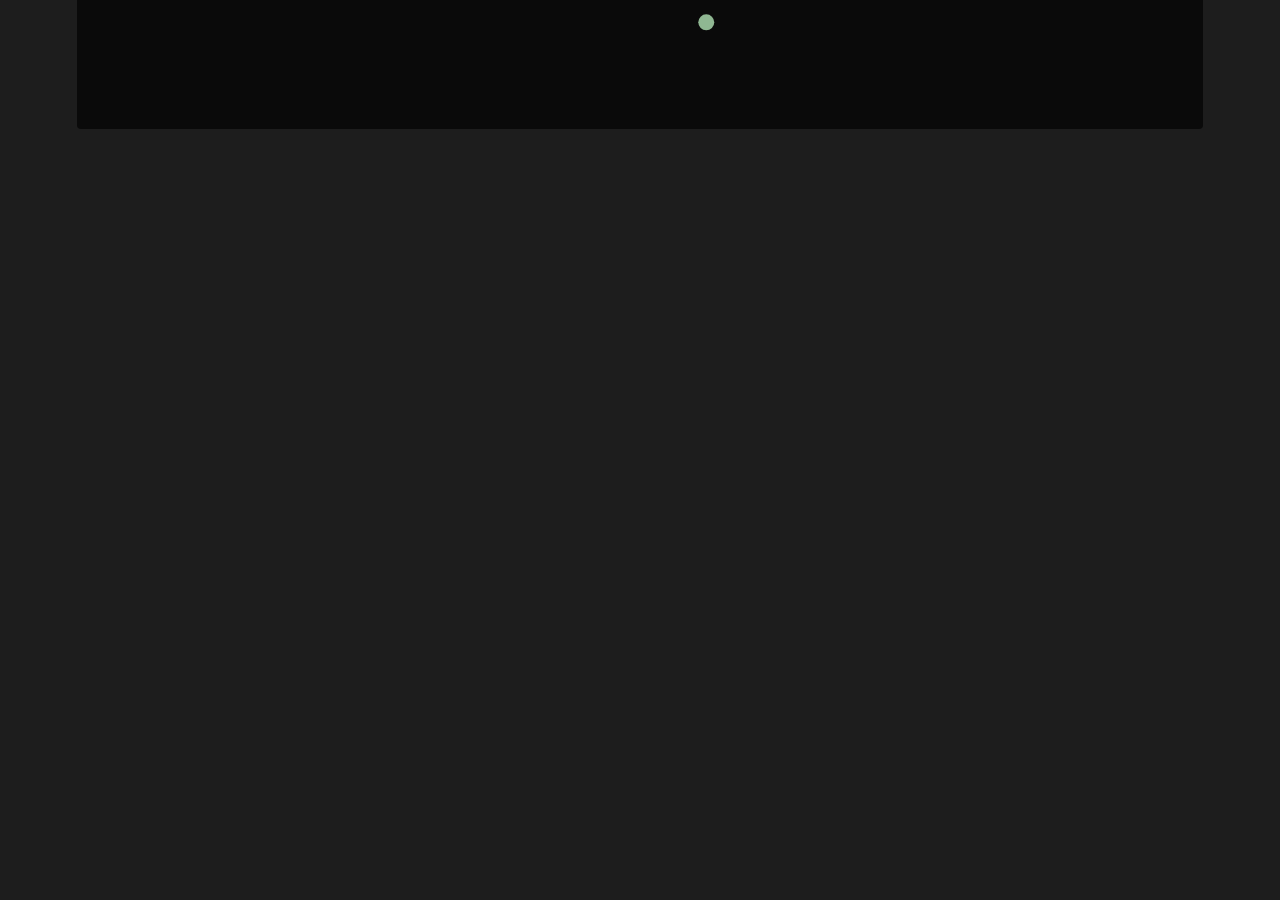
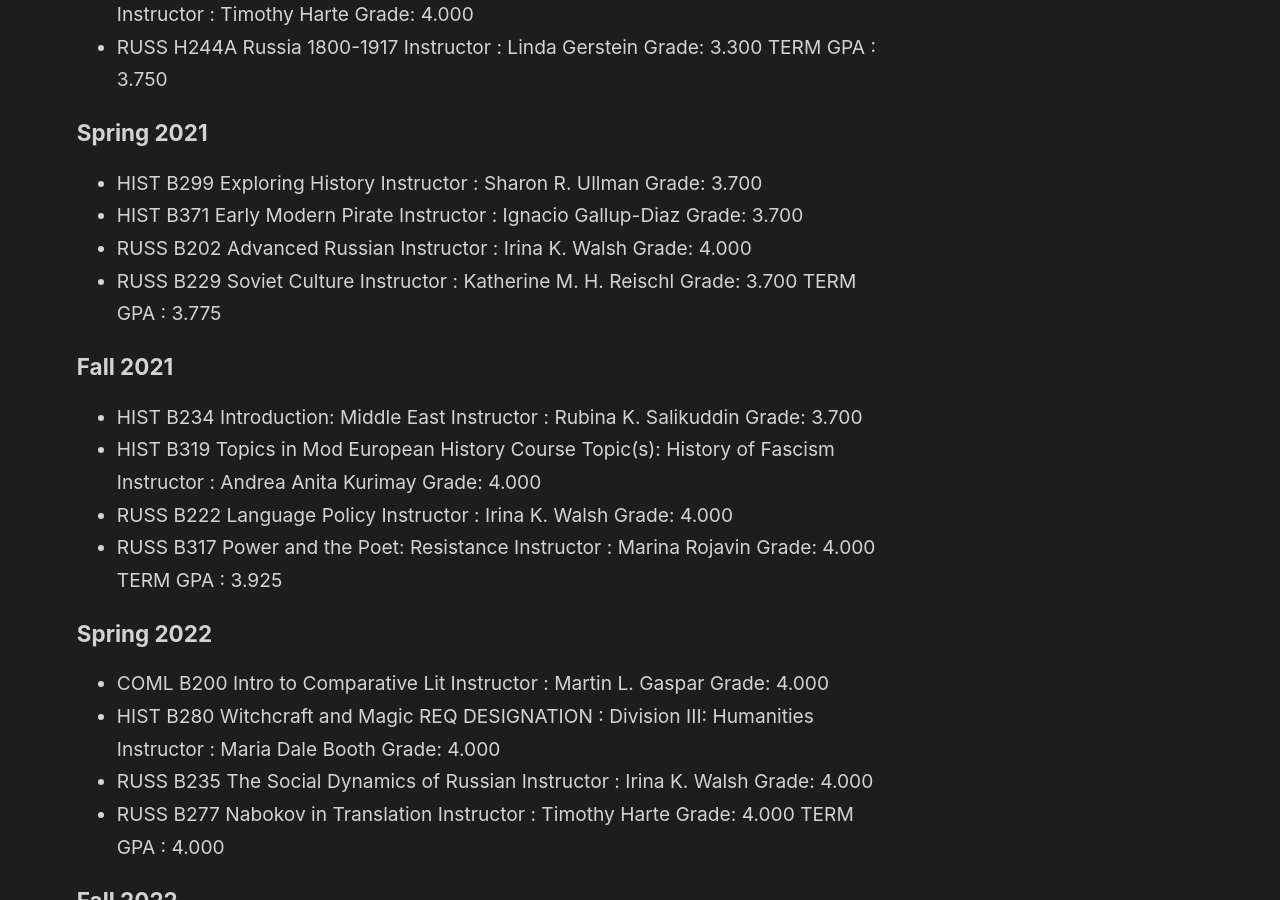
Before and after one commit to cboucher01/cboucher01.github.io, a Jekyll site: the page built from _notes/bmc.md, in a window 1280 px wide and 900 px high, scrolled down 1356 px. Built offline with Jekyll 4.4.1, drawn with Linux system fonts in a browser that asks for light colours; before the commit the page ends 1598 px from its top, so only the background shows below that; some of the changed text lies outside the part shown.

Commit message:
add courses to bmc page

```diff
--- a/_notes/bmc.md
+++ b/_notes/bmc.md
@@ -2,4 +2,147 @@
 title: Bryn Mawr College
 ---
 
-I graduated with an A.B. from Bryn Mawr College in 2023. I studied at BMC for 4 years and majored in Russian and History. My senior [[thesis]] was titled “The Politics of Adaptation: Yakov Protazanov’s *Queen of Spades* and *Father Sergius* in the Context of War and Revolution.”
+I graduated magna cum laude with an A.B. and departmental honors in Russian and History from Bryn Mawr College in 2023. My cumulative GPA was 3.920. My senior [[thesis]] was titled “The Politics of Adaptation: Yakov Protazanov’s *Queen of Spades* and *Father Sergius* in the Context of War and Revolution.”
+
+## Courses
+### Fall 2019
+- EMLY B001 Emily Balch Seminars
+    Course Topic(s): Saints/Sinners/Stage/Screen
+    Instructor : Mariah Min
+    Grade: 4.000
+- HIST B124 High and Late Middle Ages
+    Instructor : Elly Rachel Truitt
+    Grade: 4.000
+- MATH B102 Calculus II
+    Instructor : John Bergdall
+    Grade: 4.000
+- PE B048 THRIVE Seminar 0.00 CR
+    Course Topic(s): Honor Code
+    Instructor : Judith Balthazar
+    Grade: 4.000
+- RUSS B001 Elementary Russian
+    Instructor : Jane Shaw, Timothy Harte
+    Grade: 4.000
+TERM GPA : 4.000
+
+### Spring 2020
+- BIOL B115 Computing Through Biology
+    Instructor : Sydne Record
+    Grade: 4.000
+- ENGL B226 Postmodernism
+    Instructor : Michael Tratner
+    Grade: 4.000
+- RUSS B002 Elementary Russian
+    Instructor : Jane Shaw, Timothy Harte
+    Grade: 4.000
+- RUSS B271 Chekhov:Stories&Plays in Trans
+    Instructor : Timothy Harte
+    Grade: 4.000
+TERM GPA : 4.000
+
+### Summer 2020
+- RUSS B101 Intermediate Russian
+    Instructor : Jane Shaw, Irina K. Walsh
+    Grade: 4.000
+- RUSS B102 Intermediate Russian
+    Instructor : Jane Shaw, Irina K. Walsh
+    Grade: 4.000
+TERM GPA : 4.000
+
+### Fall 2020
+- POLS B141 Intro to International Politic
+    Instructor : Nisrin Omer Elamin
+    Grade: 3.700
+- RUSS B201 Advanced Russian
+    Instructor : Marina Rojavin
+    Grade: 4.000
+- RUSS B238 Topics: History of Cinema
+    Course Topic(s): Silent Film:US-Soviet Russia
+    Instructor : Timothy Harte
+    Grade: 4.000
+- RUSS H244A Russia 1800-1917
+    Instructor : Linda Gerstein
+    Grade: 3.300
+TERM GPA : 3.750
+
+### Spring 2021
+- HIST B299 Exploring History
+    Instructor : Sharon R. Ullman
+    Grade: 3.700
+- HIST B371 Early Modern Pirate
+    Instructor : Ignacio Gallup-Diaz
+    Grade: 3.700
+- RUSS B202 Advanced Russian
+    Instructor : Irina K. Walsh
+    Grade: 4.000
+- RUSS B229 Soviet Culture
+    Instructor : Katherine M. H. Reischl
+    Grade: 3.700
+TERM GPA : 3.775
+
+### Fall 2021
+- HIST B234 Introduction: Middle East
+    Instructor : Rubina K. Salikuddin
+    Grade: 3.700
+- HIST B319 Topics in Mod European History
+    Course Topic(s): History of Fascism
+    Instructor : Andrea Anita Kurimay
+    Grade: 4.000
+- RUSS B222 Language Policy
+    Instructor : Irina K. Walsh
+    Grade: 4.000
+- RUSS B317 Power and the Poet: Resistance
+    Instructor : Marina Rojavin
+    Grade: 4.000
+TERM GPA : 3.925
+
+### Spring 2022
+- COML B200 Intro to Comparative Lit
+    Instructor : Martin L. Gaspar
+    Grade: 4.000
+- HIST B280 Witchcraft and Magic
+    REQ DESIGNATION : Division III: Humanities
+    Instructor : Maria Dale Booth
+    Grade: 4.000
+- RUSS B235 The Social Dynamics of Russian
+    Instructor : Irina K. Walsh
+    Grade: 4.000
+- RUSS B277 Nabokov in Translation
+    Instructor : Timothy Harte
+    Grade: 4.000
+TERM GPA : 4.000
+
+### Fall 2022
+- HIST B319 Topics in Mod European History
+    Course Topic(s): Growing Up in Communism
+    Instructor : Andrea Anita Kurimay
+    Grade: 4.000
+- HIST B398 Appr to Historical Praxis
+    Instructor : Madhavi Kale, Andrea Anita Kurimay
+    Grade: 3.700
+- RUSS B224 Meaning of Life & Russ Novel
+    Instructor : Jose Vergara
+    Grade: 4.000
+- RUSS B390 Russian: Pre-Professional I
+    Instructor : Marina Rojavin
+    Grade: 4.000
+TERM GPA : 3.925
+
+### Spring 2023
+- HIST B200 The Atlantic World 1492-1800
+    Instructor : Ignacio Gallup-Diaz
+    Grade: 4.000
+- HIST B226 Topics in 20th c. Europe
+    Course Topic(s): Playing Ball
+    Instructor : Andrea Anita Kurimay
+    Grade: 4.000
+- RUSS B391 Russian: Pre-Professional II
+    Instructor : Marina Rojavin
+    Grade: 4.000
+- RUSS B399 Senior Conference
+    Instructor : Jane Shaw
+    Grade: 3.700
+TERM GPA : 3.925
+
+### Undergraduate Career Totals
+ CUM GPA : 3.920 CUM TOTALS : 35.00 35.00 137.200
```
